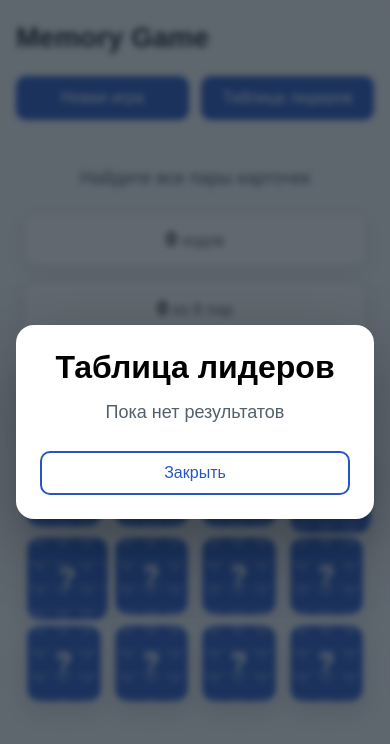
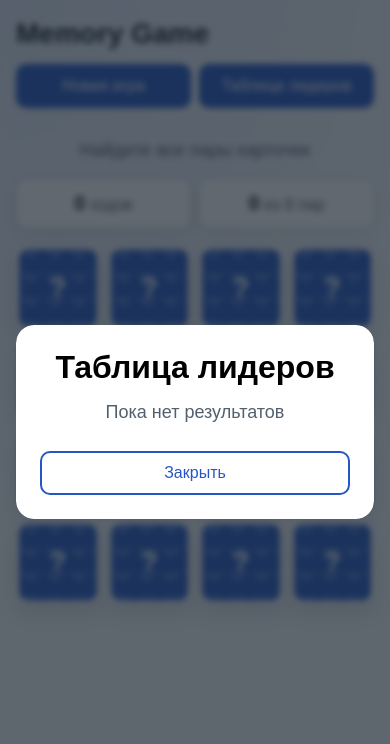
Before and after one commit to bogdana1406/memory-game, a plain HTML site: page index.html in a window 390 px wide. Both pictures are taken after a click on the button "Таблица лидеров". Drawn offline with Linux system fonts and the light colour scheme.

Commit message:
feat: improve responsive layout

```diff
--- a/src/styles/style.css
+++ b/src/styles/style.css
@@ -2,6 +2,7 @@
   font-family: Arial, Helvetica, sans-serif;
   color: #17212b;
   background-color: #f4f7fb;
+  color-scheme: light;
   font-synthesis: none;
   text-rendering: optimizeLegibility;
 }
@@ -14,6 +15,9 @@ body {
   min-width: 320px;
   min-height: 100vh;
   margin: 0;
+  background:
+    radial-gradient(circle at top left, rgb(36 87 197 / 10%), transparent 32rem),
+    #f4f7fb;
 }
 
 body.modal-open {
@@ -62,9 +66,11 @@ button {
   background-color: #2457c5;
   cursor: pointer;
   transition:
+    border-color 150ms ease,
     background-color 150ms ease,
     color 150ms ease,
     transform 150ms ease;
+  -webkit-tap-highlight-color: transparent;
 }
 
 .button:hover {
@@ -87,7 +93,7 @@ button {
   align-content: start;
   justify-items: center;
   gap: 24px;
-  padding: 24px;
+  padding: clamp(16px, 4vw, 32px) 24px 32px;
   text-align: center;
 }
 
@@ -136,6 +142,7 @@ button {
   border-radius: 16px;
   background: none;
   perspective: 800px;
+  -webkit-tap-highlight-color: transparent;
 }
 
 .card:not(:disabled) {
@@ -218,6 +225,7 @@ button {
 .card.is-matched .card__face--front {
   border-color: #3a9d5d;
   box-shadow: 0 8px 20px rgb(58 157 93 / 24%);
+  animation: match-found 350ms ease;
 }
 
 .board.is-complete .card__face--front {
@@ -226,11 +234,12 @@ button {
 
 .modal {
   width: min(100% - 32px, 480px);
+  max-height: calc(100dvh - 32px);
   max-width: none;
   padding: 0;
   border: 0;
   border-radius: 18px;
-  overflow: visible;
+  overflow: hidden;
   background: transparent;
 }
 
@@ -240,8 +249,11 @@ button {
 }
 
 .modal__panel {
+  max-height: calc(100dvh - 32px);
   padding: clamp(24px, 6vw, 40px);
   border-radius: 18px;
+  overflow-y: auto;
+  overscroll-behavior: contain;
   background-color: #ffffff;
   box-shadow: 0 24px 70px rgb(0 0 0 / 28%);
 }
@@ -298,6 +310,7 @@ button {
   padding: 10px 8px;
   border-bottom: 1px solid #d9e2ec;
   text-align: center;
+  white-space: nowrap;
 }
 
 .leaderboard th {
@@ -308,6 +321,12 @@ button {
 
 .leaderboard tbody tr:last-child td {
   border-bottom: 0;
+}
+
+@keyframes match-found {
+  50% {
+    transform: scale(1.04);
+  }
 }
 
 @media (max-width: 480px) {
@@ -325,22 +344,71 @@ button {
   .header {
     align-items: stretch;
     flex-direction: column;
+    gap: 16px;
+    padding: 20px 0 16px;
   }
 
   .header__controls {
-    justify-content: stretch;
+    display: grid;
+    grid-template-columns: repeat(2, minmax(0, 1fr));
+    gap: 8px;
   }
 
-  .button {
-    flex: 1;
+  .header .button {
+    width: 100%;
+    padding-inline: 10px;
   }
 
-  .stats {
-    flex-direction: column;
+  .game {
+    gap: 18px;
+    padding: 16px 16px 24px;
   }
 
   .board,
   .stats {
     width: min(100%, 440px);
   }
+
+  .stats {
+    gap: 8px;
+  }
+
+  .stats__item {
+    padding: 12px 8px;
+  }
+
+  .card,
+  .card__face {
+    border-radius: 12px;
+  }
+
+  .card__face--front {
+    gap: 4px;
+    padding: 8px;
+  }
 }
+
+@media (max-width: 360px) {
+  .card__face--front {
+    padding: 6px;
+  }
+
+  .card__image {
+    width: 62%;
+  }
+
+  .card__name {
+    font-size: 0.625rem;
+  }
+}
+
+@media (prefers-reduced-motion: reduce) {
+  *,
+  *::before,
+  *::after {
+    scroll-behavior: auto !important;
+    transition-duration: 0.01ms !important;
+    animation-duration: 0.01ms !important;
+    animation-iteration-count: 1 !important;
+  }
+}
```
